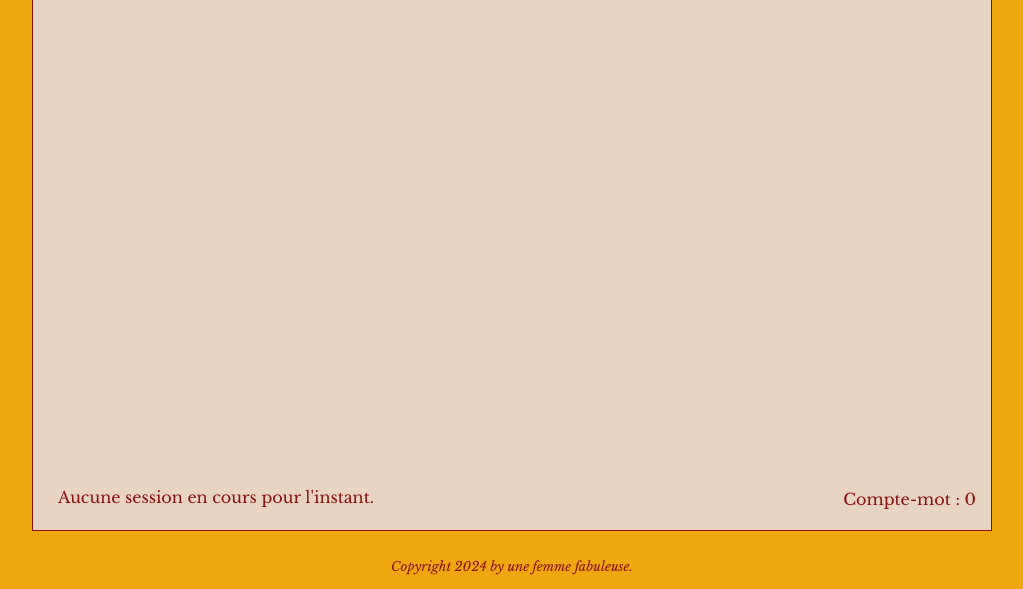
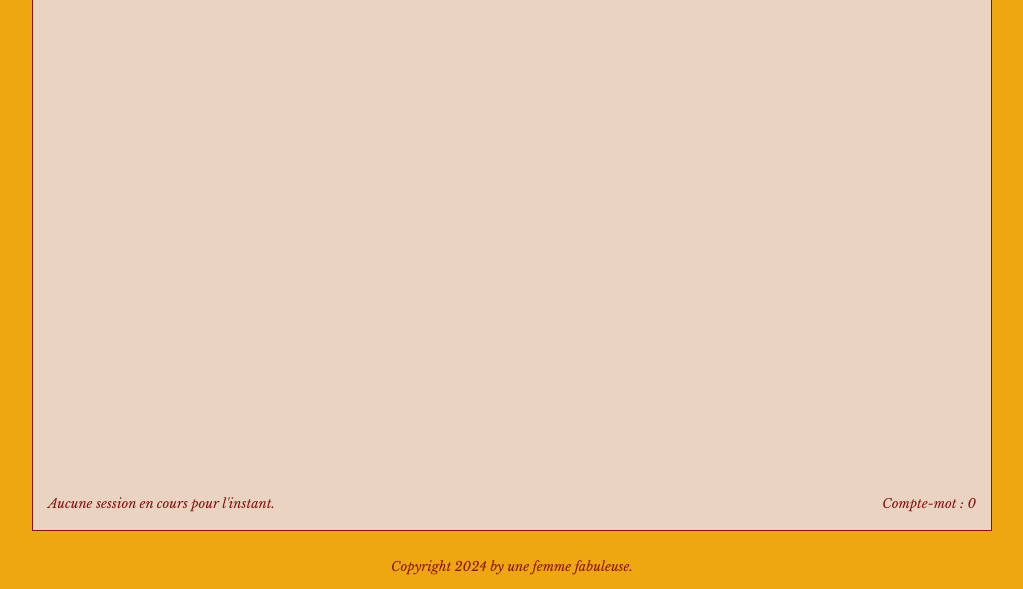
Before and after one commit to SenzenTravers/author_website, a Django app: page /gadgets/ecritoire in a window 1280 px wide. Shown: the part 559-1148 px from the top of the page, without its empty margins (128-1151 px from the left). Run offline with Django 4.2, Linux system fonts and the light colour scheme; some libraries are stand-ins or nearby versions; some web fonts are replaced.

Commit message:
Ecritoire : improve footer

```diff
--- a/static/gadgets_ecritoire.css
+++ b/static/gadgets_ecritoire.css
@@ -90,9 +90,9 @@
             }
         }
 
-        .visible-timer {
+        #visible-timer {
             position: absolute;
-            bottom: 15px;
+            bottom: 10px;
             left: 15px;
             margin: 0;
             padding: 0;
@@ -100,7 +100,7 @@
 
         .word-counter {
             position: absolute;
-            bottom: 15px;
+            bottom: 10px;
             right: 15px;
             margin: 0;
             padding: 0;
@@ -121,6 +121,11 @@
         ul li {
             font-weight: bolder;
         }
+    }
+
+    #visible-timer, .word-counter {
+        font-size: small;
+        font-style: italic;
     }
 
     dialog {
```
